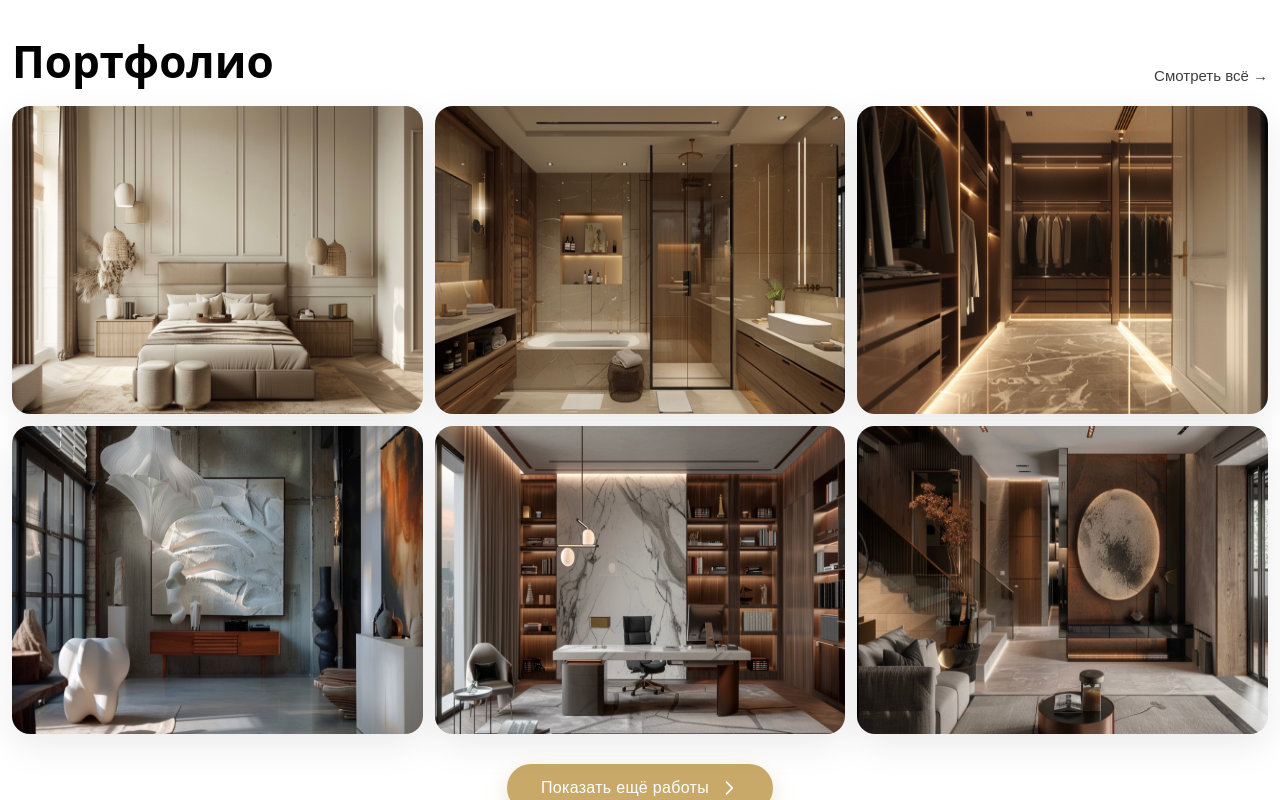
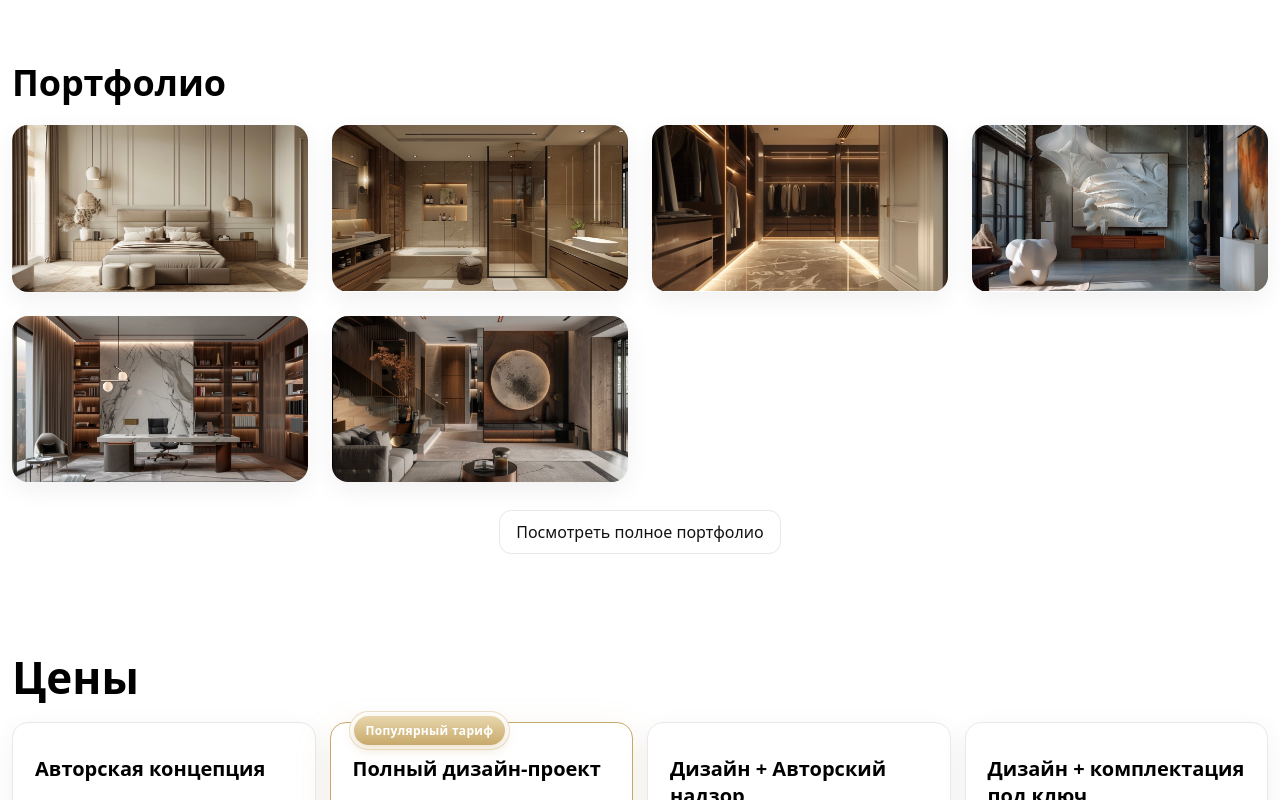
Before and after one commit to ankakisis-cloud/lavea-site, a Next.js app: page / in a window 1280 px wide. Shown: the part 920-1720 px from the top of the page. Built offline with nearby package versions, Linux system fonts and the light colour scheme.

Commit message:
Update PortfolioPreview.js

```diff
--- a/components/PortfolioPreview.js
+++ b/components/PortfolioPreview.js
@@ -1,71 +1,52 @@
 "use client";
 
-import Image from "next/image";
-import { useRouter } from "next/navigation";
+import Link from "next/link";
 import { portfolioImages } from "../lib/portfolioImages";
 
 export default function PortfolioPreview() {
-  const router = useRouter();
-  const preview = portfolioImages.slice(0, 6); // ← только 6 штук
+  const preview = portfolioImages.slice(0, 6);
 
   return (
-    <section className="wrap">
-      <div className="head">
-        <h2>Портфолио</h2>
-        <button type="button" className="headLinkBtn" onClick={() => router.push("/portfolio")}>
-          Смотреть всё →
-        </button>
-      </div>
+    <section className="wrap" id="portfolio">
+      <h2 className="title">Портфолио</h2>
 
       <div className="grid">
         {preview.map((src, i) => (
           <figure key={i} className="tile">
-            <div className="media">
-              <Image src={src} alt={`Проект ${i + 1}`} fill className="img" priority={i < 3} />
-            </div>
+            <img
+              src={src}
+              alt={`Проект ${i + 1}`}
+              loading="lazy"
+              decoding="async"
+              className="img"
+            />
           </figure>
         ))}
       </div>
 
-      <div className="cta">
-        <button type="button" className="button" onClick={() => router.push("/portfolio")}>
-          <span>Показать ещё работы</span>
-          <svg xmlns="http://www.w3.org/2000/svg" viewBox="0 0 24 24"
-               fill="none" stroke="currentColor" strokeWidth="2"
-               strokeLinecap="round" strokeLinejoin="round" className="arrow">
-            <path d="M9 5l7 7-7 7" />
-          </svg>
-        </button>
+      <div className="btnRow">
+        <Link href="/portfolio" className="btn">
+          Посмотреть полное портфолио
+        </Link>
       </div>
 
       <style jsx>{`
-        .wrap { max-width:1440px; margin:0 auto; padding:40px 12px 32px; }
-        .head { display:flex; align-items:flex-end; justify-content:space-between; margin-bottom:22px; }
-        .head h2 { margin:0; font-size:44px; font-weight:700; line-height:1.05; }
-        .headLinkBtn { appearance:none; border:none; background:none; padding:0; margin:0; font-size:15px; color:#1c1c1c; opacity:.85; cursor:pointer; }
-        .headLinkBtn:hover { opacity:1; }
-
-        .grid { display:grid; grid-template-columns:1fr; gap:12px; }
-        @media (min-width:760px){ .grid{ grid-template-columns:repeat(2,1fr);} }
-        @media (min-width:1100px){ .grid{ grid-template-columns:repeat(3,1fr);} }
-
-        .tile { margin:0; padding:0; border:0; background:none; }
-        .media { position:relative; width:100%; aspect-ratio:4/3; border-radius:18px; overflow:hidden; box-shadow:0 12px 36px rgba(0,0,0,.08); }
-        .img { object-fit:cover; transform:scale(1); transition:transform .6s ease; display:block; }
-        .media:hover .img { transform:scale(1.07); }
-
-        .cta { text-align:center; margin-top:30px; }
-        .button {
-          appearance:none; border:none; cursor:pointer;
-          display:inline-flex; align-items:center; gap:10px;
-          padding:14px 34px; border-radius:999px;
-          background:#C8A96A; color:#fff; font-size:16px; font-weight:500; letter-spacing:.3px;
-          box-shadow:0 8px 20px rgba(200,169,106,.35);
-          transition:background .25s ease, box-shadow .25s ease, transform .1s ease;
+        .wrap { max-width: 1440px; margin: 0 auto; padding: 60px 12px; }
+        .title { font-size: 36px; font-weight: 700; margin-bottom: 18px; }
+        .grid {
+          display: grid;
+          grid-template-columns: repeat(auto-fill, minmax(260px, 1fr));
+          gap: 24px;
         }
-        .button:hover { background:#D5B979; box-shadow:0 10px 26px rgba(200,169,106,.5); transform:translateY(-1px); }
-        .button:active { transform:translateY(1px); box-shadow:0 4px 12px rgba(200,169,106,.3); }
-        .arrow { width:20px; height:20px; }
+        .tile { margin: 0; border-radius: 16px; overflow: hidden; background: #fff;
+                box-shadow: 0 8px 24px rgba(0,0,0,0.06); }
+        .img  { display: block; width: 100%; height: auto; object-fit: contain; }
+        .btnRow { display: flex; justify-content: center; margin-top: 28px; }
+        .btn {
+          padding: 12px 22px; border-radius: 999px;
+          background: linear-gradient(180deg, #E8C980, #C7A251);
+          color: #111; font-weight: 700; text-decoration: none; box-shadow: 0 6px 20px rgba(0,0,0,0.12);
+        }
       `}</style>
     </section>
   );
```
